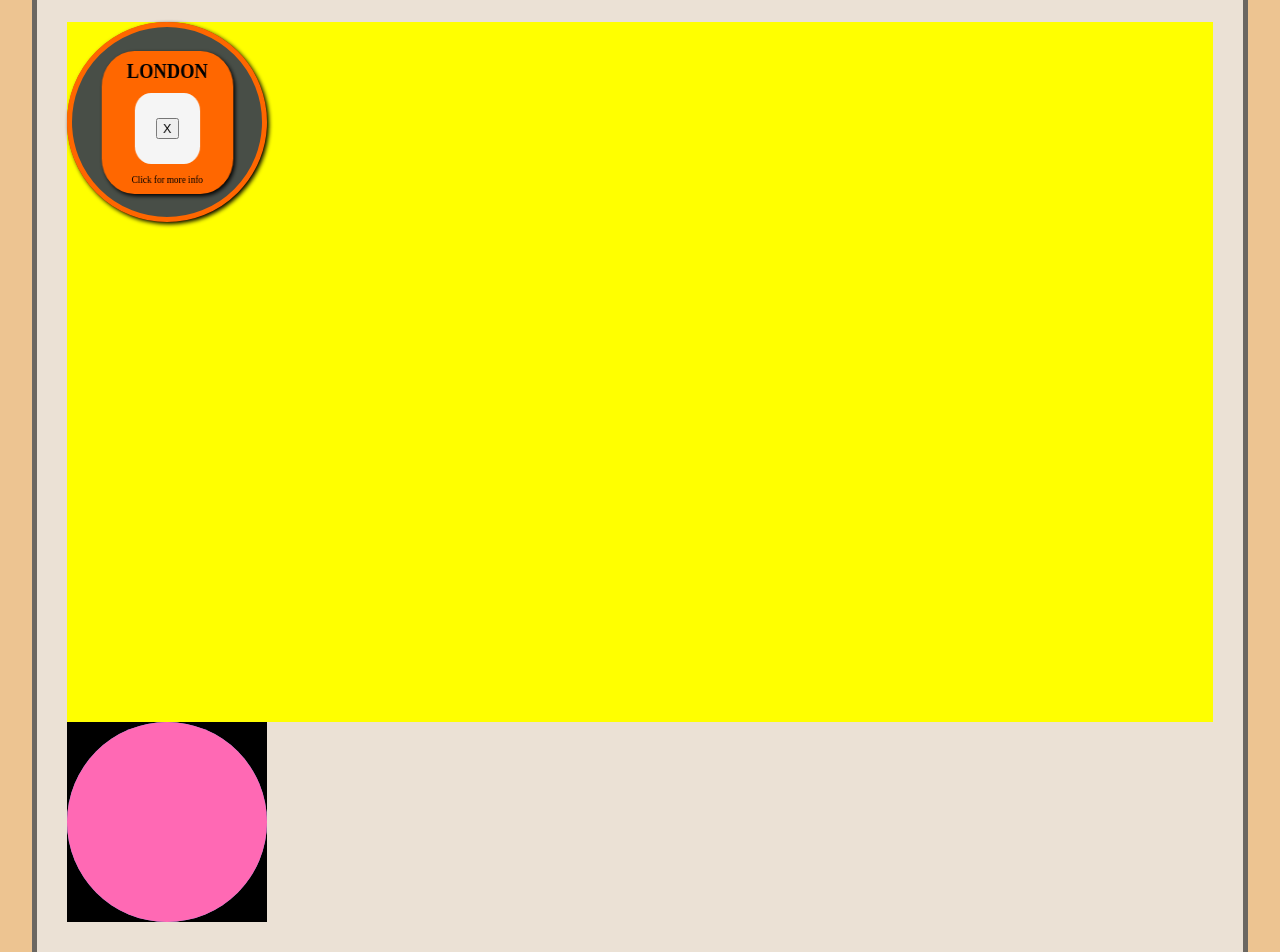
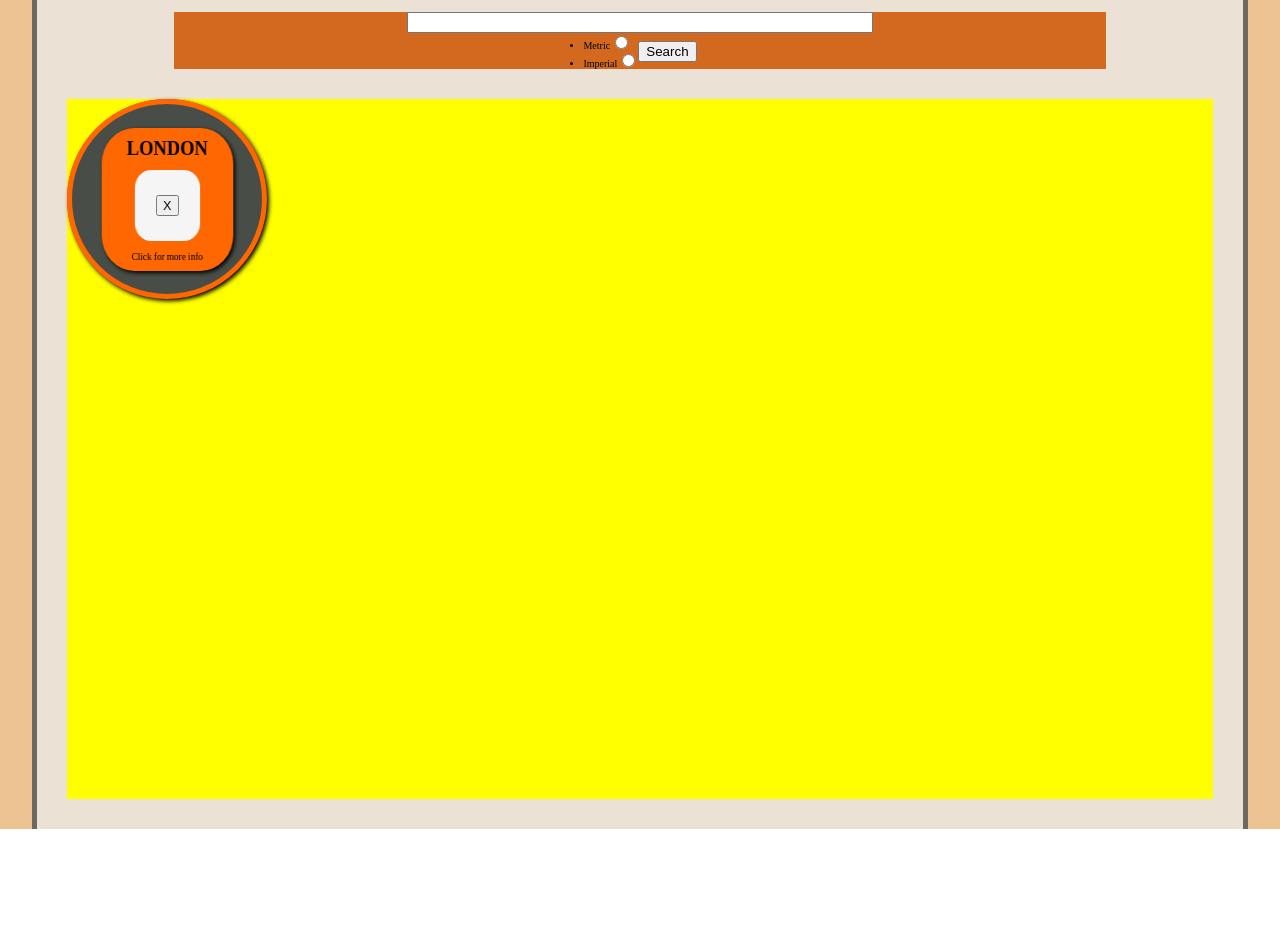
Before and after one commit to rwalsh221/odin_react_weather_app, a React (Create React App) app in the folder odin_weather_app/: page / in a window 1280 px wide. Shown: the part 381-1333 px from the top of the page. After the commit the page ends 1210 px from the top, so only its background shows below. Built offline with nearby package versions, Linux system fonts and the light colour scheme; a web font is replaced by a local one.

Commit message:
search.js

```diff
--- a/odin_weather_app/src/components/Main/Main.js
+++ b/odin_weather_app/src/components/Main/Main.js
@@ -1,6 +1,7 @@
 import React, { useState } from 'react';
 
 import classes from './Main.module.css';
+import Search from '../Search/Search';
 import WeatherLocationContainer from '../WeatherLocationContainer/WeatherLocationContainer';
 import WeatherCardGrid from '../WeatherCardGrid/WeatherCardGrid';
 
@@ -12,11 +13,11 @@ const Main = (props) => {
   const [searchQuery, setSearchQuery] = useState(null);
   const [metric, setMetric] = useState(true);
   const [imperial, setImperial] = useState(false);
-  const [hover, setHover] = useState('');
+  // const [hover, setHover] = useState('');
 
-  const setHoverClass = () => {
-    setHover({ bigSmallAnimation: 'circleHover', bigCircle: 'bigCircle' });
-  };
+  // const setHoverClass = () => {
+  //   setHover({ bigSmallAnimation: 'circleHover', bigCircle: 'bigCircle' });
+  // };
 
   const searchQueryfactory = (query) => {
     const id = new Date();
@@ -125,20 +126,9 @@ const Main = (props) => {
           </div>
           <button className={classes.locationSearchBtn}>SEARCH</button>
         </form>
+        <Search />
         <div className={classes.weatherContainer}>
           <WeatherCardGrid />
-          <div className={classes.circleContainer}>
-            <div
-              className={`${classes.circleTop} ${
-                classes[hover.bigSmallAnimation]
-              }`}
-              onClick={setHoverClass}
-            ></div>
-            <div
-              className={`${classes.circleBottom} ${classes[hover.bigCircle]}`}
-            ></div>
-          </div>
-
           {renderWeatherLocation()}
         </div>
       </div>
--- /dev/null
+++ b/odin_weather_app/src/components/Search/Search.js
@@ -0,0 +1,38 @@
+import React from 'react';
+import classes from './Search.module.css';
+
+const Search = () => {
+  return (
+    <section className={classes.searchSection}>
+      <form className={classes.searchForm}>
+        <input
+          className={classes.searchInput}
+          type={'text'}
+          name={'searchInput'}
+          id={'seachInput'}
+        ></input>
+        <ul>
+          <li>
+            <label htmlFor={'radioMetric'}>Metric</label>
+            <input
+              type={'radio'}
+              name={'radioMetric'}
+              id={'radioMetric'}
+            ></input>
+          </li>
+          <li>
+            <label htmlFor={'radioImperial'}>Imperial</label>
+            <input
+              type={'radio'}
+              name={'radioImperial'}
+              id={'radioImperial'}
+            ></input>
+          </li>
+        </ul>
+        <button type={'submit'}>Search</button>
+      </form>
+    </section>
+  );
+};
+
+export default Search;
--- /dev/null
+++ b/odin_weather_app/src/components/Search/Search.module.css
@@ -0,0 +1,21 @@
+.searchSection {
+  display: flex;
+  justify-content: center;
+  align-items: center;
+  width: 100%;
+  padding: 1rem;
+}
+
+.searchForm {
+  width: 80%;
+  background-color: chocolate;
+  display: flex;
+  justify-content: center;
+  align-items: center;
+  flex-wrap: wrap;
+}
+
+.searchInput {
+  width: 50%;
+  margin: 0 25%;
+}
--- a/odin_weather_app/src/components/WeatherCardSmall/WeatherCardSmall.js
+++ b/odin_weather_app/src/components/WeatherCardSmall/WeatherCardSmall.js
@@ -7,7 +7,7 @@ const WeatherCardSmall = ({
   animationStyleProps,
 }) => {
   let elementClassName = clickedProps
-    ? `${classes.cardSmallContainer} ${classes.cardSmallContainerHover} ${classes.red}`
+    ? `${classes.cardSmallContainer} ${classes.cardSmallContainerClick} ${classes.red}`
     : `${classes.cardSmallContainer}`;
 
   return (
--- a/odin_weather_app/src/components/WeatherCardSmall/WeatherCardSmall.module.css
+++ b/odin_weather_app/src/components/WeatherCardSmall/WeatherCardSmall.module.css
@@ -16,8 +16,8 @@
   box-shadow: 2px 2px 4px black;
 }
 
-.cardSmallContainerHover {
-  animation: bigSmall 2s forwards;
+.cardSmallContainerClick {
+  animation: clickShowPopup 2s forwards;
   transition: all 10s;
   height: 1rem;
   width: 1rem;
@@ -39,17 +39,14 @@
   position: absolute;
   backface-visibility: hidden;
   animation-timing-function: cubic-bezier(0.7, 0.05, 1, -0.2);
-  /* transform-style: preserve-3d; */
 }
 
 .cardSmall {
   animation: rotateCardFront 10s forwards infinite;
-  /* background-color: hotpink; */
   z-index: 2;
 }
 
 .cardSmallBack {
-  /* background-color: red; */
   z-index: 1;
   animation: rotateCardBack 10s forwards infinite;
 }
@@ -74,26 +71,6 @@
   font-size: 1.5rem;
 }
 
-/* BACK OF CARD STYLES */
-.cardSmallBack {
-  /* height: 75%;
-  width: 75%;
-  position: absolute;
-  background-color: red;
-  z-index: 1;
-  border-radius: 25%;
-  box-shadow: 2px 2px 4px black;
-  transition: all 2s;
-  display: flex;
-  flex-direction: column;
-  justify-content: center;
-  align-items: center;
-  transform: rotateY(180deg);
-  overflow: hidden;
-  animation: rotateCardBack 10s forwards infinite;
-  animation-timing-function: cubic-bezier(0.7, 0.05, 1, -0.2); */
-}
-
 .cardSmallBtnContainer {
   height: 50%;
   width: 50%;
@@ -106,7 +83,7 @@
 
 /* ANIMATION FOR POPUP */
 
-@keyframes bigSmall {
+@keyframes clickShowPopup {
   0% {
     height: 20rem;
     width: 20rem;
```
